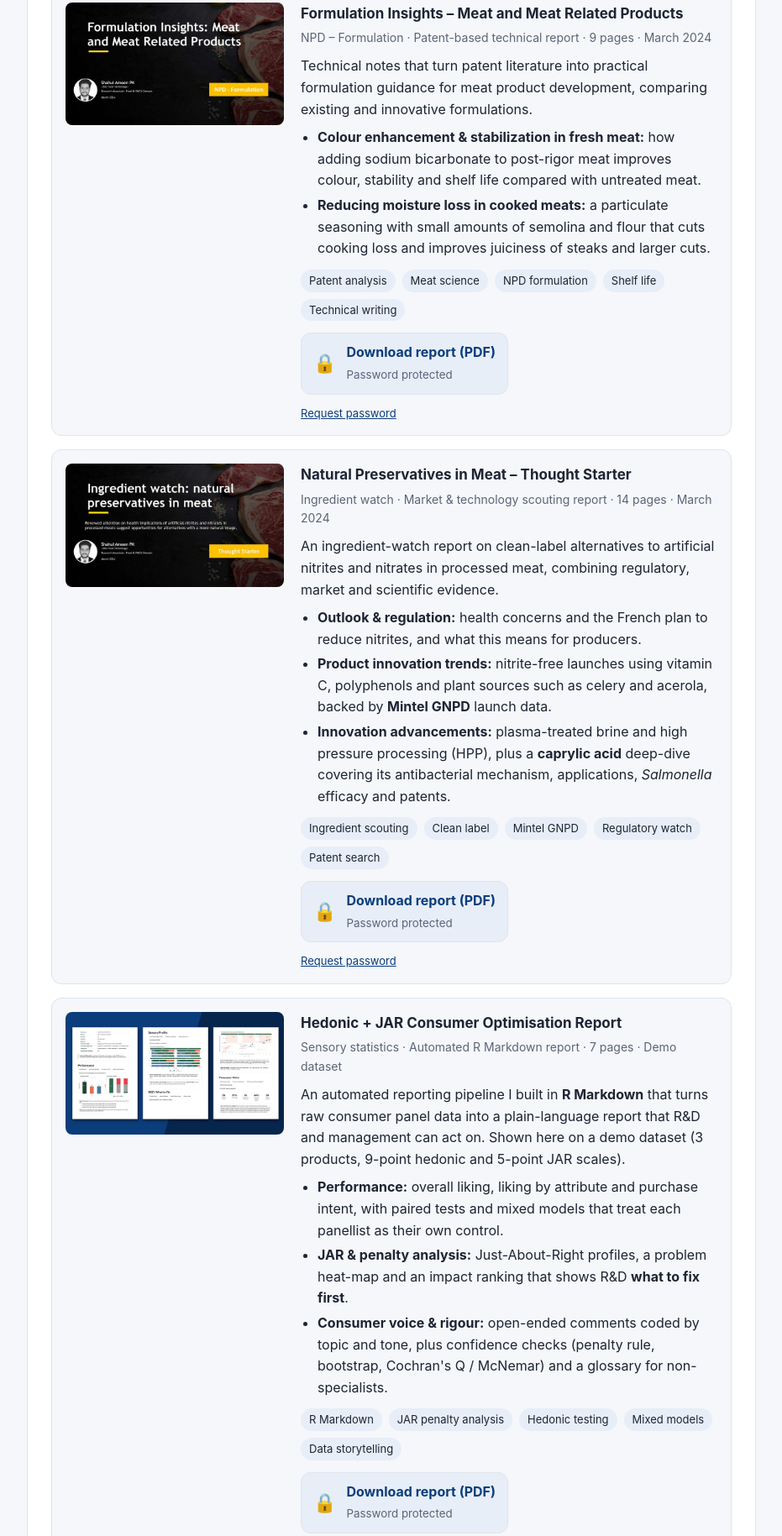
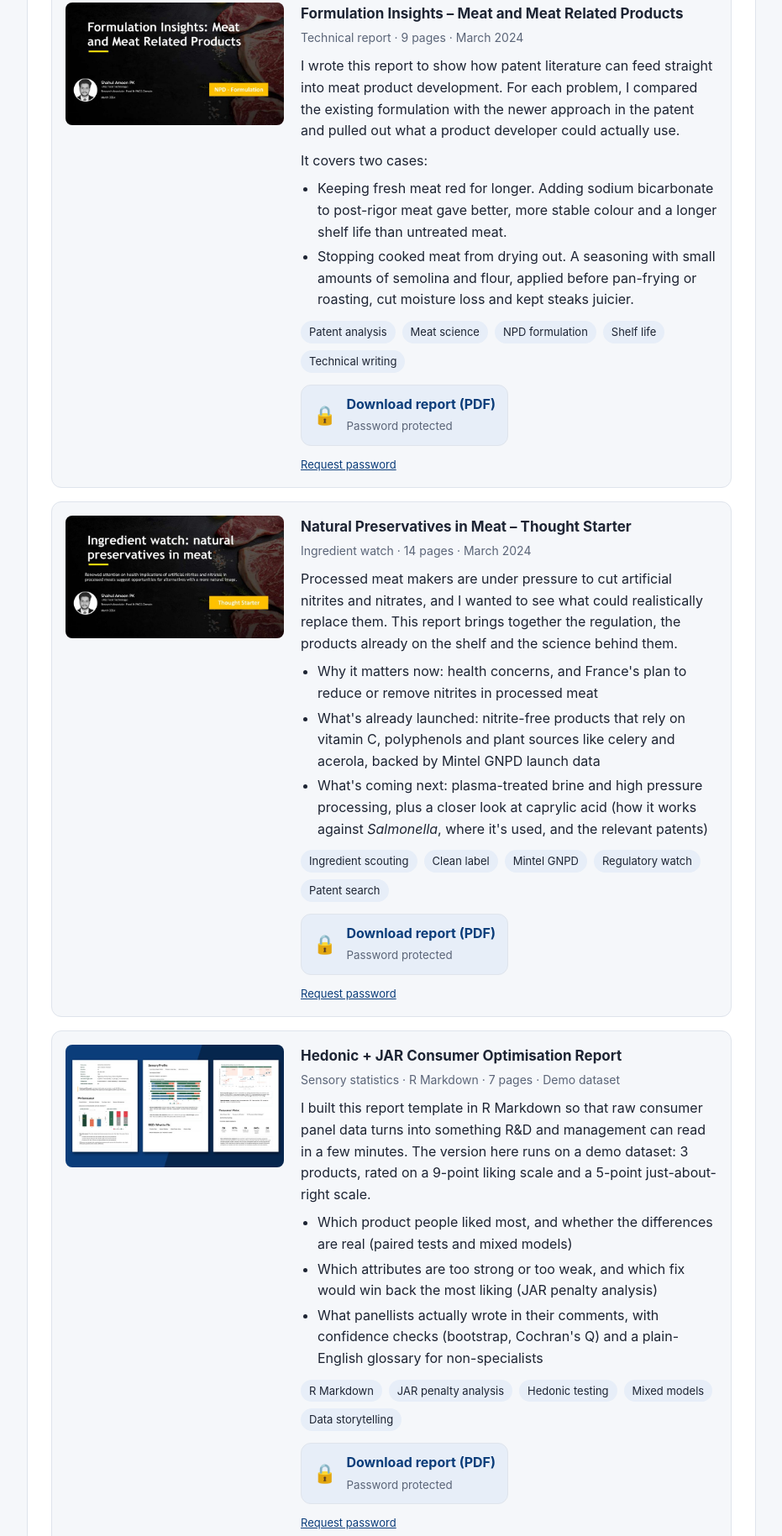
Before and after one commit to shahulameenpk/shahulameenpk.github.io, a plain HTML site: page index.html in a window 1280 px wide. Shown: the part 3079-4908 px from the top of the page at 84% size, without its empty margins (174-1105 px from the left). Drawn offline with Linux system fonts and the light colour scheme.

Commit message:
Rewrite project card descriptions in a plainer voice
Co-Authored-By: Claude Opus 5.5 <noreply@anthropic.com>

```diff
--- a/index.html
+++ b/index.html
@@ -216,11 +216,12 @@ footer{text-align:center;color:var(--muted);font-size:13px;margin-top:28px}
     <img src="img/report-meat-cover.jpg" alt="Cover of the report Formulation Insights: Meat and Meat Related Products" loading="lazy">
     <div>
       <h3>Formulation Insights – Meat and Meat Related Products</h3>
-      <p class="meta">NPD – Formulation · Patent-based technical report · 9 pages · March 2024</p>
-      <p style="margin:0">Technical notes that turn patent literature into practical formulation guidance for meat product development, comparing existing and innovative formulations.</p>
+      <p class="meta">Technical report · 9 pages · March 2024</p>
+      <p style="margin:0">I wrote this report to show how patent literature can feed straight into meat product development. For each problem, I compared the existing formulation with the newer approach in the patent and pulled out what a product developer could actually use.</p>
+      <p style="margin:10px 0 0">It covers two cases:</p>
       <ul>
-        <li><b>Colour enhancement &amp; stabilization in fresh meat:</b> how adding sodium bicarbonate to post-rigor meat improves colour, stability and shelf life compared with untreated meat.</li>
-        <li><b>Reducing moisture loss in cooked meats:</b> a particulate seasoning with small amounts of semolina and flour that cuts cooking loss and improves juiciness of steaks and larger cuts.</li>
+        <li>Keeping fresh meat red for longer. Adding sodium bicarbonate to post-rigor meat gave better, more stable colour and a longer shelf life than untreated meat.</li>
+        <li>Stopping cooked meat from drying out. A seasoning with small amounts of semolina and flour, applied before pan-frying or roasting, cut moisture loss and kept steaks juicier.</li>
       </ul>
       <ul class="chips">
         <li>Patent analysis</li><li>Meat science</li><li>NPD formulation</li><li>Shelf life</li><li>Technical writing</li>
@@ -236,12 +237,12 @@ footer{text-align:center;color:var(--muted);font-size:13px;margin-top:28px}
     <img src="img/report-natural-preservatives-cover.jpg" alt="Cover of the report Ingredient watch: natural preservatives in meat" loading="lazy">
     <div>
       <h3>Natural Preservatives in Meat – Thought Starter</h3>
-      <p class="meta">Ingredient watch · Market &amp; technology scouting report · 14 pages · March 2024</p>
-      <p style="margin:0">An ingredient-watch report on clean-label alternatives to artificial nitrites and nitrates in processed meat, combining regulatory, market and scientific evidence.</p>
+      <p class="meta">Ingredient watch · 14 pages · March 2024</p>
+      <p style="margin:0">Processed meat makers are under pressure to cut artificial nitrites and nitrates, and I wanted to see what could realistically replace them. This report brings together the regulation, the products already on the shelf and the science behind them.</p>
       <ul>
-        <li><b>Outlook &amp; regulation:</b> health concerns and the French plan to reduce nitrites, and what this means for producers.</li>
-        <li><b>Product innovation trends:</b> nitrite-free launches using vitamin C, polyphenols and plant sources such as celery and acerola, backed by <b>Mintel GNPD</b> launch data.</li>
-        <li><b>Innovation advancements:</b> plasma-treated brine and high pressure processing (HPP), plus a <b>caprylic acid</b> deep-dive covering its antibacterial mechanism, applications, <i>Salmonella</i> efficacy and patents.</li>
+        <li>Why it matters now: health concerns, and France's plan to reduce or remove nitrites in processed meat</li>
+        <li>What's already launched: nitrite-free products that rely on vitamin C, polyphenols and plant sources like celery and acerola, backed by Mintel GNPD launch data</li>
+        <li>What's coming next: plasma-treated brine and high pressure processing, plus a closer look at caprylic acid (how it works against <i>Salmonella</i>, where it's used, and the relevant patents)</li>
       </ul>
       <ul class="chips">
         <li>Ingredient scouting</li><li>Clean label</li><li>Mintel GNPD</li><li>Regulatory watch</li><li>Patent search</li>
@@ -257,12 +258,12 @@ footer{text-align:center;color:var(--muted);font-size:13px;margin-top:28px}
     <img src="img/report-hedonic-jar-cover.jpg" alt="Pages from the Hedonic and JAR consumer optimisation report showing liking charts, JAR profiles and a penalty plot" loading="lazy">
     <div>
       <h3>Hedonic + JAR Consumer Optimisation Report</h3>
-      <p class="meta">Sensory statistics · Automated R Markdown report · 7 pages · Demo dataset</p>
-      <p style="margin:0">An automated reporting pipeline I built in <b>R Markdown</b> that turns raw consumer panel data into a plain-language report that R&amp;D and management can act on. Shown here on a demo dataset (3 products, 9-point hedonic and 5-point JAR scales).</p>
+      <p class="meta">Sensory statistics · R Markdown · 7 pages · Demo dataset</p>
+      <p style="margin:0">I built this report template in R Markdown so that raw consumer panel data turns into something R&amp;D and management can read in a few minutes. The version here runs on a demo dataset: 3 products, rated on a 9-point liking scale and a 5-point just-about-right scale.</p>
       <ul>
-        <li><b>Performance:</b> overall liking, liking by attribute and purchase intent, with paired tests and mixed models that treat each panellist as their own control.</li>
-        <li><b>JAR &amp; penalty analysis:</b> Just-About-Right profiles, a problem heat-map and an impact ranking that shows R&amp;D <b>what to fix first</b>.</li>
-        <li><b>Consumer voice &amp; rigour:</b> open-ended comments coded by topic and tone, plus confidence checks (penalty rule, bootstrap, Cochran's Q / McNemar) and a glossary for non-specialists.</li>
+        <li>Which product people liked most, and whether the differences are real (paired tests and mixed models)</li>
+        <li>Which attributes are too strong or too weak, and which fix would win back the most liking (JAR penalty analysis)</li>
+        <li>What panellists actually wrote in their comments, with confidence checks (bootstrap, Cochran's Q) and a plain-English glossary for non-specialists</li>
       </ul>
       <ul class="chips">
         <li>R Markdown</li><li>JAR penalty analysis</li><li>Hedonic testing</li><li>Mixed models</li><li>Data storytelling</li>
@@ -283,12 +284,9 @@ footer{text-align:center;color:var(--muted);font-size:13px;margin-top:28px}
     </div>
     <div>
       <h3>Central Kitchen Layout – 3D Walkthrough</h3>
-      <p class="meta">Video · 3D rendered walkthrough · 4 min 20 s · Kitchen design &amp; food safety</p>
-      <p style="margin:0">New central kitchen layout design and workflow (ISO/TS 22002-2:2013(E) / GSO 2309-2013 / GSO 21/1984 / Saudi Aramco / MoMAH).</p>
-      <ul>
-        <li>A guided 24-stop tour that <b>follows the product from receiving to dispatch</b>: ingredients receiving, dry storage, chicken preparation, sauce room, bakery, main cooking, pot wash, finished product storage and dispatch.</li>
-        <li>Shows <b>one-way hygienic flow</b>, dedicated preparation rooms, temperature-controlled areas, hand-wash points, PPE stations and air curtains at entries.</li>
-      </ul>
+      <p class="meta">Video · 4 min 20 s · Kitchen design and food safety</p>
+      <p style="margin:0">I led the layout design and workflow for a new central kitchen, planned to ISO/TS 22002-2:2013(E), GSO 2309-2013, GSO 21/1984, Saudi Aramco and MoMAH requirements. This 3D walkthrough follows the product through 24 stops from receiving to dispatch, passing dry storage, chicken prep, the sauce room, the bakery, the main cooking line, pot wash and finished product storage.</p>
+      <p style="margin:10px 0 0">The layout keeps product moving in one direction and gives each preparation step its own room. Hand-wash points, PPE stations and air curtains sit at the entries.</p>
       <ul class="chips">
         <li>Kitchen layout design</li><li>Hygienic zoning</li><li>ISO/TS 22002-2</li><li>GSO / MoMAH</li><li>Workflow planning</li>
       </ul>
```
